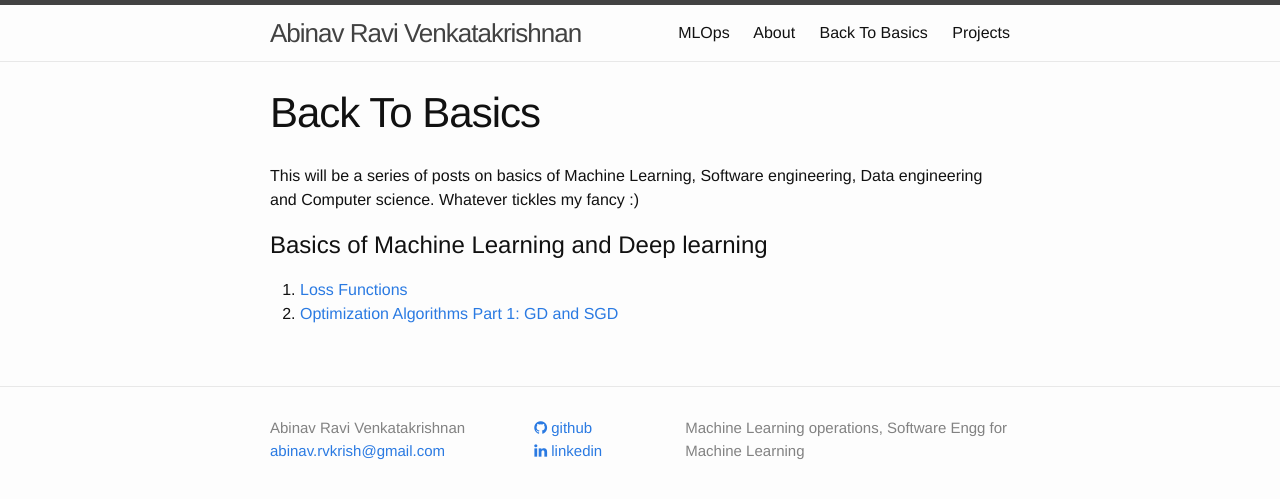
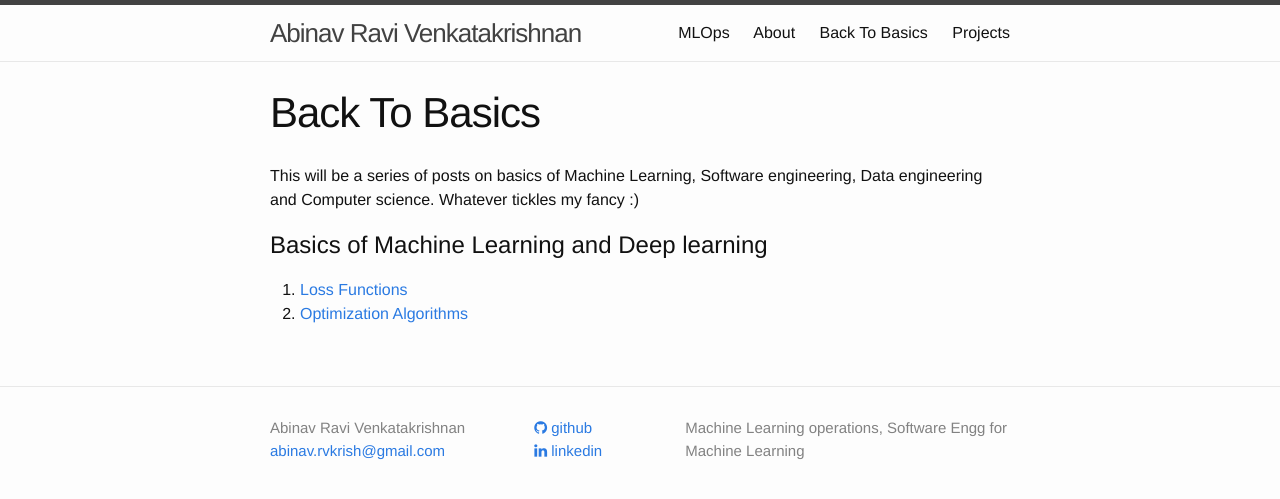
Before and after one commit to AbinavRavi/AbinavRavi.github.io, a Jekyll site: the page built from back2basics.md, in a window 1280 px wide. Shown: the top 499 px of the page. Built offline with Jekyll 4.4.1, drawn with Linux system fonts in a browser that asks for light colours; nearby versions of some CDN libraries.

Commit message:
added page need to add content

```diff
--- a/_posts/2023-02-15-Optimization-Algos.markdown
+++ b/_posts/2023-02-15-Optimization-Algos.markdown
@@ -1,6 +1,6 @@
 ---
 layout: post
-title:  "Optimization Algorithms Part 1: GD and SGD"
+title:  "Common Optimization Algorithms"
 date:   2023-02-15 22:45:00 +0100
 comments: True
 share: True
--- a/back2basics.md
+++ b/back2basics.md
@@ -11,4 +11,4 @@ This will be a series of posts on basics of Machine Learning, Software engineeri
 # Basics of Machine Learning and Deep learning
 
 1. [Loss Functions](./_posts/2023-02-14-cost-functions.markdown)
-2. [Optimization Algorithms Part 1: GD and SGD](./_posts/2023-02-15-Optimization-Algos.markdown)
+2. [Optimization Algorithms](./_posts/2023-02-15-Optimization-Algos.markdown)
```
